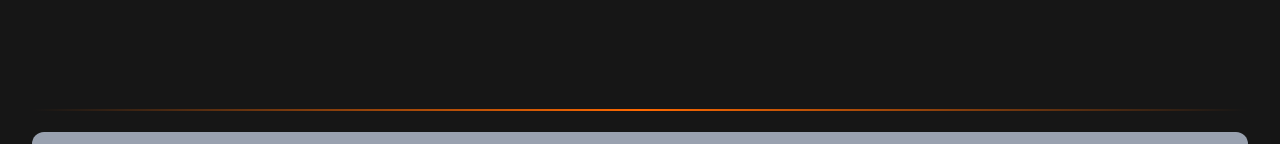
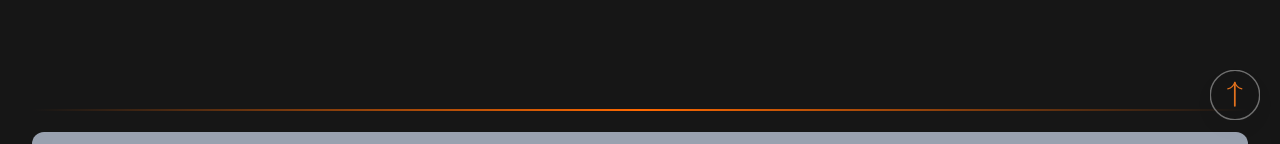
Before and after one commit to imSubhro/new_portfolio, a React (Vite) app: page /Intro in a window 1280 px wide. Shown: the part 660-804 px from the top of the page. Built offline with nearby package versions, Linux system fonts and the light colour scheme.

Commit message:
feat: scrolltop button

```diff
--- a/src/App.jsx
+++ b/src/App.jsx
@@ -62,6 +62,7 @@ import Skills from "./components/skills/skills.jsx";
 import Projects from "./components/projects/projects.jsx";
 import Experience from "./components/Experience/experience.jsx";
 import Contact from "./components/Contact/contact.jsx";
+import ScrollTop from "./components/Scrolltop/scroll.jsx";
 import Footer from "./components/Footer/footer.jsx";
 import Intro from "./components/Intro/intro.jsx";
 
@@ -75,6 +76,7 @@ const MainContain = () => {
       <Projects />
       <Experience />
       <Contact />
+      <ScrollTop />
       <Footer />
     </>
   );
--- a/src/components/Intro/intro.jsx
+++ b/src/components/Intro/intro.jsx
@@ -1,7 +1,7 @@
 import Introimg from "../../assets/image/aboutme.png";
 import { FaGithub, FaLinkedin } from 'react-icons/fa'
 import { FaXTwitter } from 'react-icons/fa6'
-
+import ScrollTop from "../Scrolltop/scroll";
 
 export default function Intro() {
     // Journey data
@@ -31,6 +31,7 @@ export default function Intro() {
 
     return (
         <div className="bg-[#161616] text-white">
+            <ScrollTop />
             {/* About Me Section */}
             <section className="max-w-7xl mx-auto py-12 px-4 sm:px-6 lg:px-8">
                 <div className="grid grid-cols-1 lg-tablet:grid-cols-2 gap-8 items-center">
--- /dev/null
+++ b/src/components/Scrolltop/scroll.css
@@ -0,0 +1,7 @@
+@import "tailwindcss";
+
+
+@theme {
+
+    --breakpoint-lg-tablet: 61.938rem;
+}
--- /dev/null
+++ b/src/components/Scrolltop/scroll.jsx
@@ -0,0 +1,38 @@
+import React from 'react'
+
+const ScrollTop = () => {
+    const scrollToTop = () => {
+        document.documentElement.classList.add('scroll-to-top');
+        window.scrollTo({ top: 0, behavior: 'smooth' });
+        setTimeout(() => {
+            document.documentElement.classList.remove('scroll-to-top');
+        }, 500);
+    };
+
+    return (
+        <div
+            onClick={scrollToTop}
+            className='fixed bottom-5 right-5 cursor-pointer transition z-50 drop-shadow-xl hover:opacity-90 hover:scale-110 '
+        >
+            <svg xmlns="http://www.w3.org/2000/svg" width="50" height="50" viewBox="0 0 143 143">
+                <g id="Group_17" data-name="Group 17" transform="translate(-98 -690)">
+                    <g id="Component_10_1" data-name="Component 10 – 1" transform="translate(98 690)">
+                        <g id="Component_9_1" data-name="Component 9 – 1">
+                            <g id="Ellipse_5" data-name="Ellipse 5" fill="none" stroke="#707070" strokeLinecap="round" strokeWidth="4">
+                                <circle cx="71.5" cy="71.5" r="71.5" stroke="none" />
+                                <circle cx="71.5" cy="71.5" r="70.5" fill="none" />
+                            </g>
+                            <path id="Path_28" data-name="Path 28" d="M157.959,4494.728" transform="translate(-98 -4458)" fill="none" stroke="#E2711E" strokeLinecap="round" strokeWidth="5" />
+                        </g>
+                    </g>
+                    <g id="Component_11" data-name="Component 11" transform="translate(148.754 723.71)">
+                        <path id="Path_29" data-name="Path 29" d="M189.746,4495.1A27.645,27.645,0,0,1,169.5,4474.85a27.673,27.673,0,0,1-20.246,20.246" transform="translate(-149.254 -4474.85)" fill="none" stroke="#E2711E" strokeLinecap="round" strokeWidth="3" />
+                        <path id="Path_30" data-name="Path 30" d="M231.5,4391.641v64.788" transform="translate(-211.254 -4387.85)" fill="none" stroke="#E2711E" strokeLinecap="round" strokeWidth="5" />
+                    </g>
+                </g>
+            </svg>
+        </div>
+    )
+}
+
+export default ScrollTop
--- a/src/components/projects/projects.jsx
+++ b/src/components/projects/projects.jsx
@@ -2,6 +2,8 @@
 import { FaPlay } from 'react-icons/fa';
 import more from '../../assets/image/button.png';
 import { BsGithub } from "react-icons/bs";
+import { MdOutlineScreenShare } from "react-icons/md";
+
 
 // Project data embedded in the same file
 const projectsData = [
@@ -108,7 +110,7 @@ const SingleProject = ({ project }) => {
                         target='_blank'
                         rel="noreferrer"
                         className="flex justify-center items-center w-8 h-8 sm:w-9 sm:h-9 md:w-10 md:h-10 rounded-full border-2 border-[#EFF3F4] text-[#EFF3F4] transition-all duration-300 hover:shadow-lg hover:shadow-orange-500/30 group hover:text-orange-600 hover:border-orange-600 hover:scale-110 decoration-clone cursor-pointer no-underline delay-[0.3s]">
-                        <FaPlay className="text-xs sm:text-sm md:text-base" />
+                        <MdOutlineScreenShare className="text-xs sm:text-sm md:text-base" />
                     </a>
 
                     <a
```
